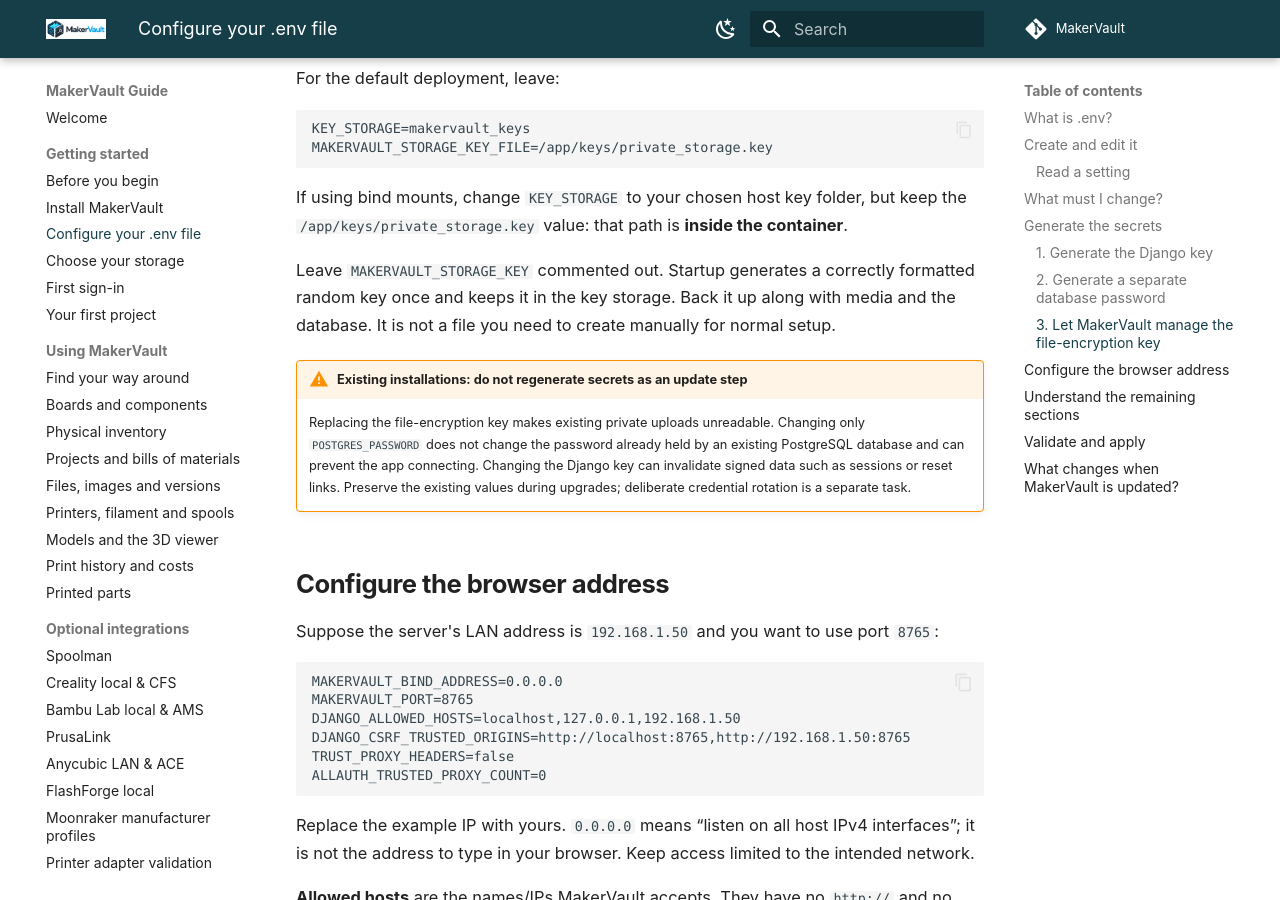
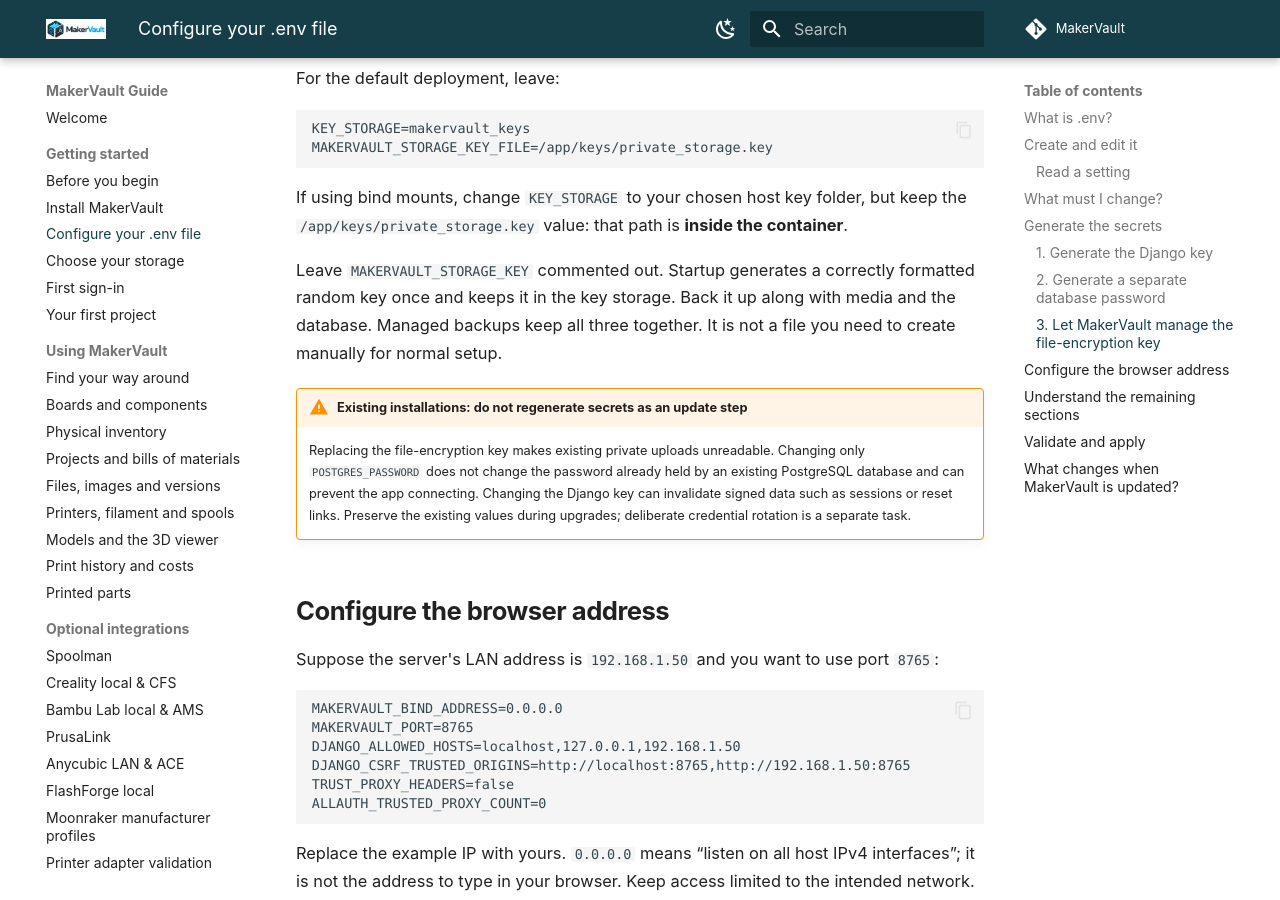
Before and after one commit to gavrd7/MakerVault, an MkDocs documentation site: the page built from docs/guide/getting-started/environment.md, in a window 1280 px wide and 900 px high, scrolled down 3993 px. Built offline with MkDocs 1.6.1 and Material for MkDocs 9.7.7, drawn with Linux system fonts in a browser that asks for light colours; comment, search, counter and statistics services are not loaded; some of the changed text lies outside the part shown.

Commit message:
Document backup storage in environment setup

```diff
--- a/docs/guide/getting-started/environment.md
+++ b/docs/guide/getting-started/environment.md
@@ -108,7 +108,7 @@
 
 If using bind mounts, change `KEY_STORAGE` to your chosen host key folder, but keep the `/app/keys/private_storage.key` value: that path is **inside the container**.
 
-Leave `MAKERVAULT_STORAGE_KEY` commented out. Startup generates a correctly formatted random key once and keeps it in the key storage. Back it up along with media and the database. It is not a file you need to create manually for normal setup.
+Leave `MAKERVAULT_STORAGE_KEY` commented out. Startup generates a correctly formatted random key once and keeps it in the key storage. Back it up along with media and the database. Managed backups keep all three together. It is not a file you need to create manually for normal setup.
 
 !!! warning "Existing installations: do not regenerate secrets as an update step"
     Replacing the file-encryption key makes existing private uploads unreadable. Changing only `POSTGRES_PASSWORD` does not change the password already held by an existing PostgreSQL database and can prevent the app connecting. Changing the Django key can invalidate signed data such as sessions or reset links. Preserve the existing values during upgrades; deliberate credential rotation is a separate task.
@@ -150,7 +150,7 @@
 | --- | --- |
 | Locale/time | `TZ` is the container timezone; `DJANGO_TIME_ZONE` is the app timezone. Normally keep them the same, e.g. `Europe/London`. `DJANGO_LANGUAGE_CODE=en-gb` selects British English. Currency/measurement settings express preferences; they do not convert existing money amounts. |
 | Container permissions | `PUID` and `PGID` identify the Linux user/group for app storage, especially bind mounts. `UMASK=0022` controls permissions on newly created files/directories; it is not a user ID. Keep it and `FIX_PERMISSIONS=true` unless you deliberately manage ownership yourself. See [storage choices](storage.md). |
-| Storage | Four separate locations hold media, keys, database and Redis data. Set these before entering real data. They do not identify the source-code folder. |
+| Storage | Five separate locations hold media, keys, database, Redis data and managed recovery bundles. Set these before entering real data. They do not identify the source-code folder. |
 | Registration/admin | Keep `ALLOW_LOCAL_REGISTRATION=false` for accounts created by an administrator. Leave `MAKERVAULT_ADMIN_PASSWORD` empty when using interactive `createsuperuser`. A non-empty bootstrap password is applied at startup, so it can override later password changes. |
 | Legacy owner | Leave `MAKERVAULT_LEGACY_OWNER_USERNAME` blank on a new installation. It is for ambiguous ownership during upgrades from before v0.7. |
 | OIDC | External single sign-on. Leave `OIDC_ENABLED=false` and credentials empty until following [OIDC setup](../advanced/oidc.md). Client credentials come from your provider, not the Python generator above. |
```
Also changed, not shown: other parts of docs/guide/getting-started/environment.md (+1 -1 lines).
